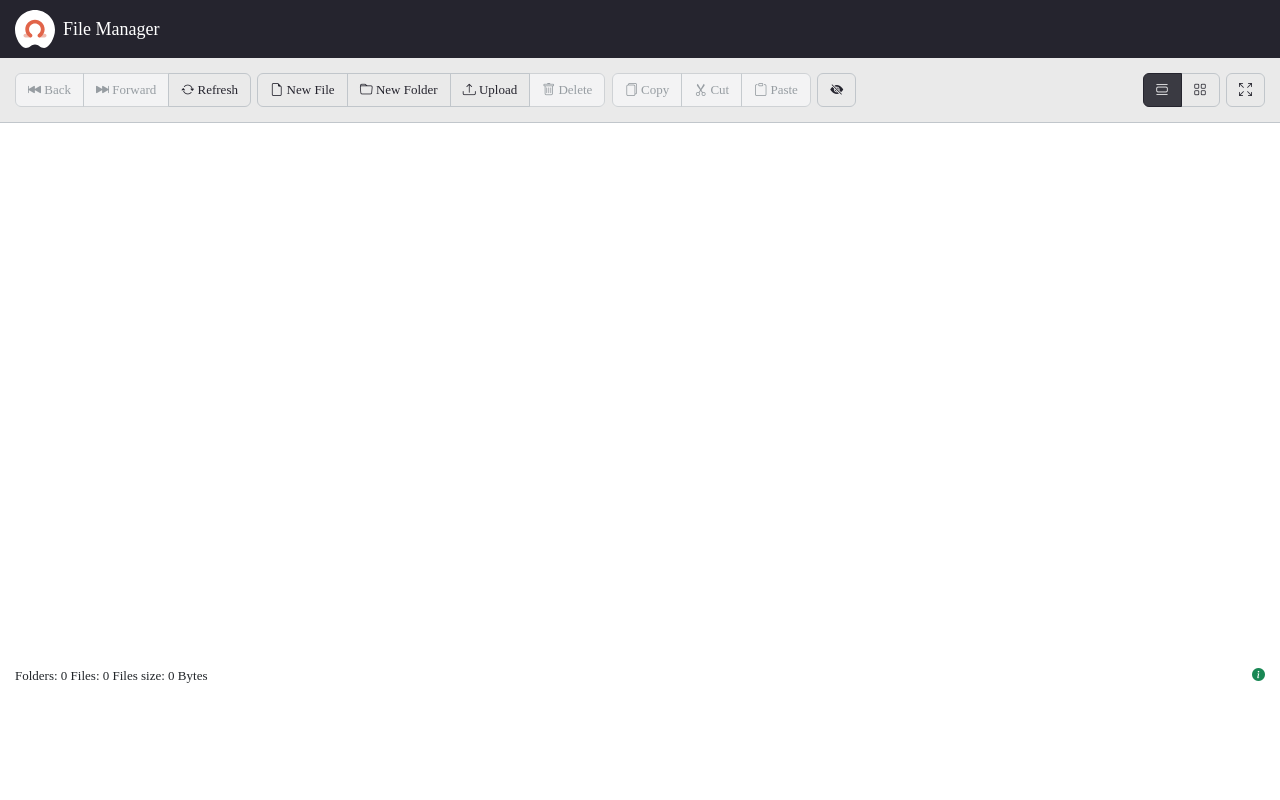
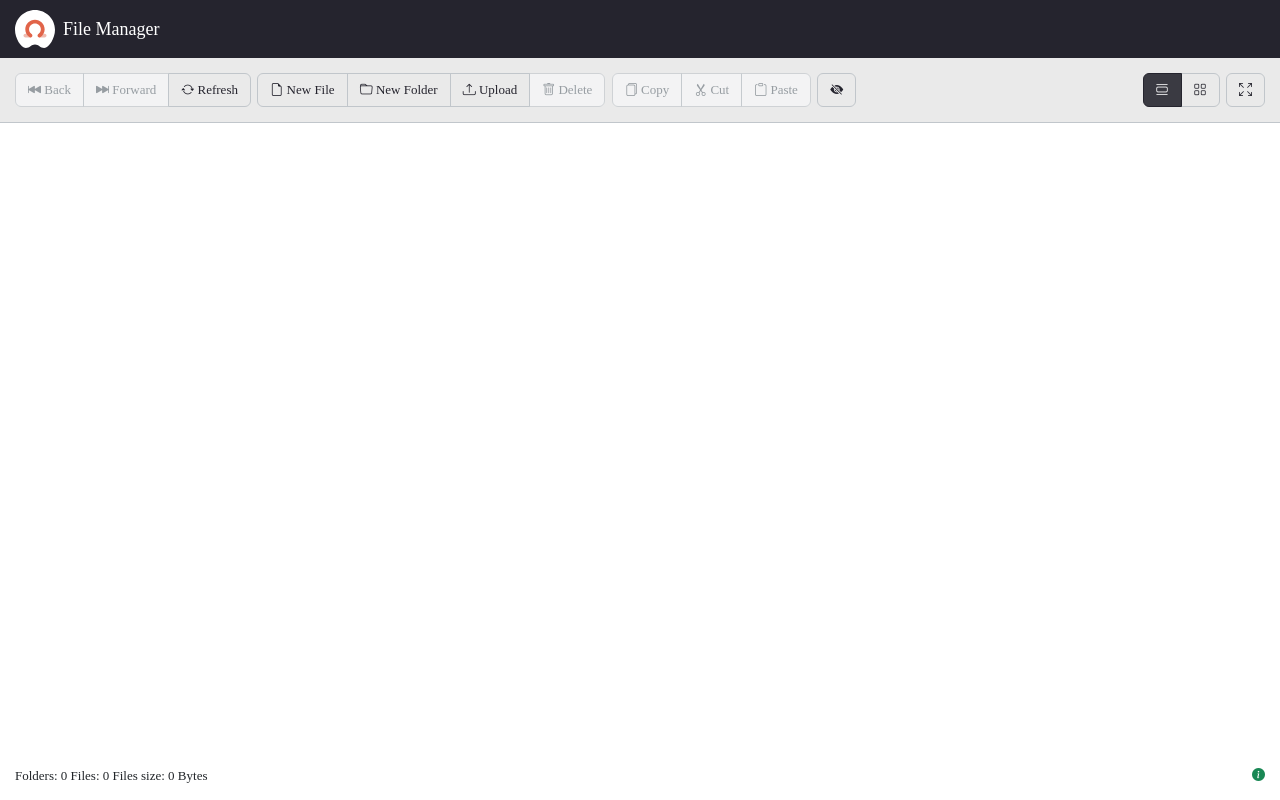
Before and after one commit to PanelOmega/Panel, a Laravel app: template web/resources/views/customer/pages/file-manager.blade.php in a window 1280 px wide. Run offline with Laravel 12, Linux system fonts and the light colour scheme; the template is opened without the code that fills it, so the values that code supplies are empty; parts of the project's set-up code (start-up, migrations or seed data) failed here and were passed over; some libraries are stand-ins or nearby versions; some web fonts are replaced.

Commit message:
Update file-manager.blade.php

```diff
--- a/web/resources/views/customer/pages/file-manager.blade.php
+++ b/web/resources/views/customer/pages/file-manager.blade.php
@@ -35,7 +35,7 @@
 </noscript>
 
 <div class="fm-wrapper">
-    <div id="fm" style="height: 700px"></div>
+    <div id="fm" style="height: 100vh"></div>
 </div>
 
 </body>
```
